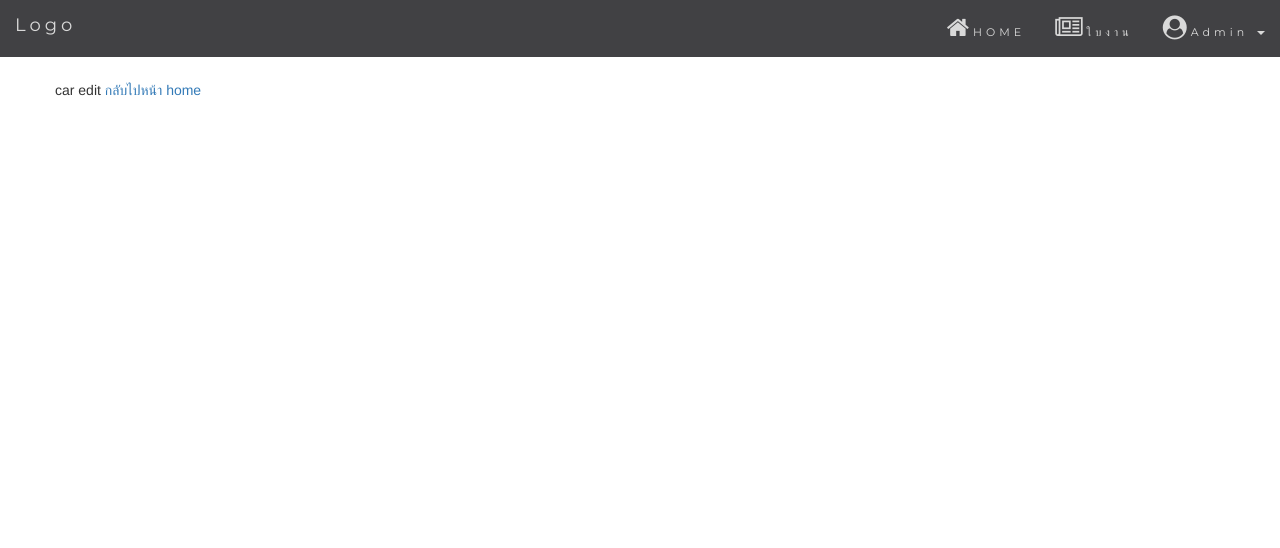
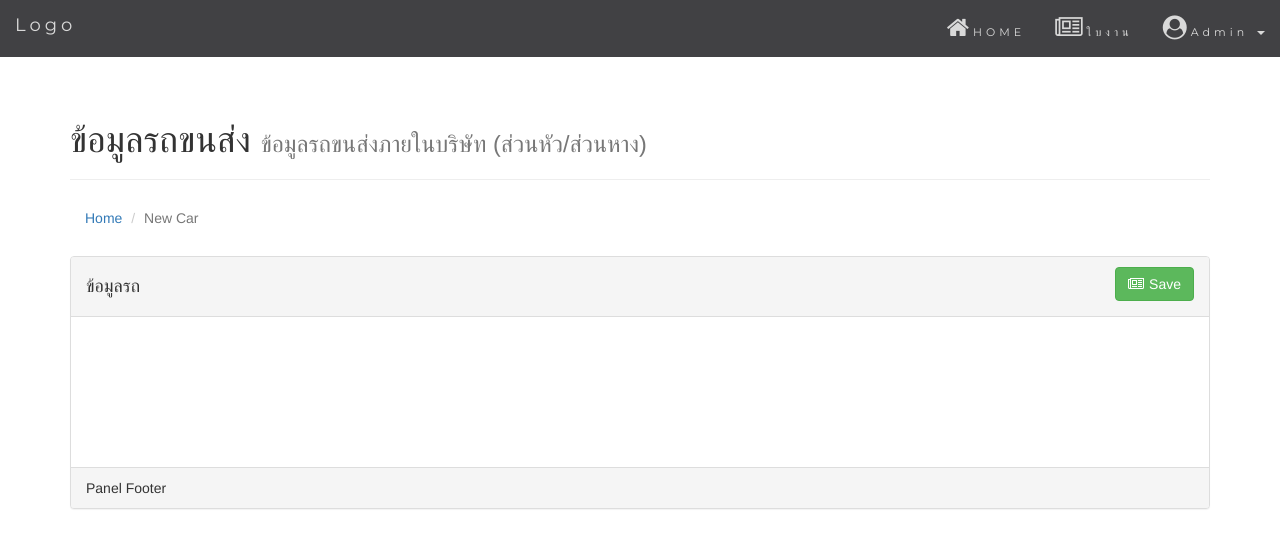
Before and after one commit to yongyuthGithub/samnartrun, a CodeIgniter app: page /samnartrun/index.php/car/edit in a window 1280 px wide. Shown: the top 548 px of the page. Run offline with CodeIgniter, Linux system fonts and the light colour scheme.

Commit message:
Create Project

```diff
--- a/application/views/layout/nav.php
+++ b/application/views/layout/nav.php
@@ -11,6 +11,8 @@
         <script src="https://ajax.googleapis.com/ajax/libs/jquery/3.3.1/jquery.min.js"></script>
         <script src="https://maxcdn.bootstrapcdn.com/bootstrap/3.3.7/js/bootstrap.min.js"></script>
         <link rel="stylesheet" href="https://cdnjs.cloudflare.com/ajax/libs/font-awesome/4.7.0/css/font-awesome.min.css">
+        <?php echo css_asset('master/_site.css')?>
+        <?php echo js_asset('master/jCommon.js')?>
         <style>
 
 
@@ -88,18 +90,16 @@
         </nav>
         <!-- Page content -->
         <div class="container" style="margin-top: 80px;">
-            <div class="row">
-                <?php $this->load->view($page);?>
-            </div>
+            <?php $this->load->view($page); ?>
         </div>
 
         <script>
-$(document).ready(function(){
+            $(document).ready(function () {
                 // Initialize Tooltip
                 $('[data-toggle="tooltip"]').tooltip();
 
                 // Add smooth scrolling to all links in navbar + footer link
-  $(".navbar a, footer a[href='#myPage']").on('click', function(event) {
+                $(".navbar a, footer a[href='#myPage']").on('click', function (event) {
 
                     // Make sure this.hash has a value before overriding default behavior
                     if (this.hash !== "") {
@@ -114,7 +114,7 @@ $(document).ready(function(){
                         // The optional number (900) specifies the number of milliseconds it takes to scroll to the specified area
                         $('html, body').animate({
                             scrollTop: $(hash).offset().top
-      }, 900, function(){
+                        }, 900, function () {
 
                             // Add hash (#) to URL when done scrolling (default click behavior)
                             window.location.hash = hash;
@@ -123,6 +123,7 @@ $(document).ready(function(){
                 });
             })
         </script>
-
+        <form id="form_sumbit" style="display: none;"></form>
+        <input type="hidden" id="hidUrl" value="<?php echo base_url(); ?>"/>
     </body>
 </html>
--- a/application/views/master/Car/car_edit.php
+++ b/application/views/master/Car/car_edit.php
@@ -4,15 +4,38 @@ To change this license header, choose License Headers in Project Properties.
 To change this template file, choose Tools | Templates
 and open the template in the editor.
 -->
-<html>
-    <head>
-        <meta charset="UTF-8">
-        <title></title>
-    </head>
-    <body>
-        <?php
-       echo 'car edit';
-        ?>
-        <a href="<?php echo base_url('Car/index');?> ">กลับไปหน้า home</a>
-    </body>
-</html>
+<div class="page-header">
+  <h1>ข้อมูลรถขนส่ง <small>ข้อมูลรถขนส่งภายในบริษัท (ส่วนหัว/ส่วนหาง)</small></h1>
+</div>
+<div class="col-12">
+    <ol class="breadcrumb">
+        <li><a href="<?php echo base_url('Car/index'); ?> ">Home</a></li>
+        <li class="active">New Car</li>
+    </ol>
+    <div class="panel panel-default">
+        <div class="panel-heading">
+            <div class="row">
+                <div class="col-xs-6 ">
+                    <h4>
+                    <?php
+                    echo 'ข้อมูลรถ';
+                    ?>
+                    </h4>
+                </div>
+                <div class="col-xs-6 text-right">
+                    <button type="button" class="btn btn-success"><i class="fa fa-newspaper-o" style="padding-right: 5px;"></i>Save</button>
+                </div>
+            </div>
+        </div>
+        <div class="panel-body">
+            <br>
+            <br>
+            <br>
+            <br>
+            <br>
+            <br>
+
+        </div>
+        <div class="panel-footer">Panel Footer</div>
+    </div>
+</div>
--- /dev/null
+++ b/assets/css/master/_site.css
@@ -0,0 +1,3 @@
+.breadcrumb{
+    background-color: transparent;
+}
```
Also changed, not shown: application/views/master/Car/car_main.php (+49 -12 lines). Lines whose indentation alone changed are shown as unchanged.
